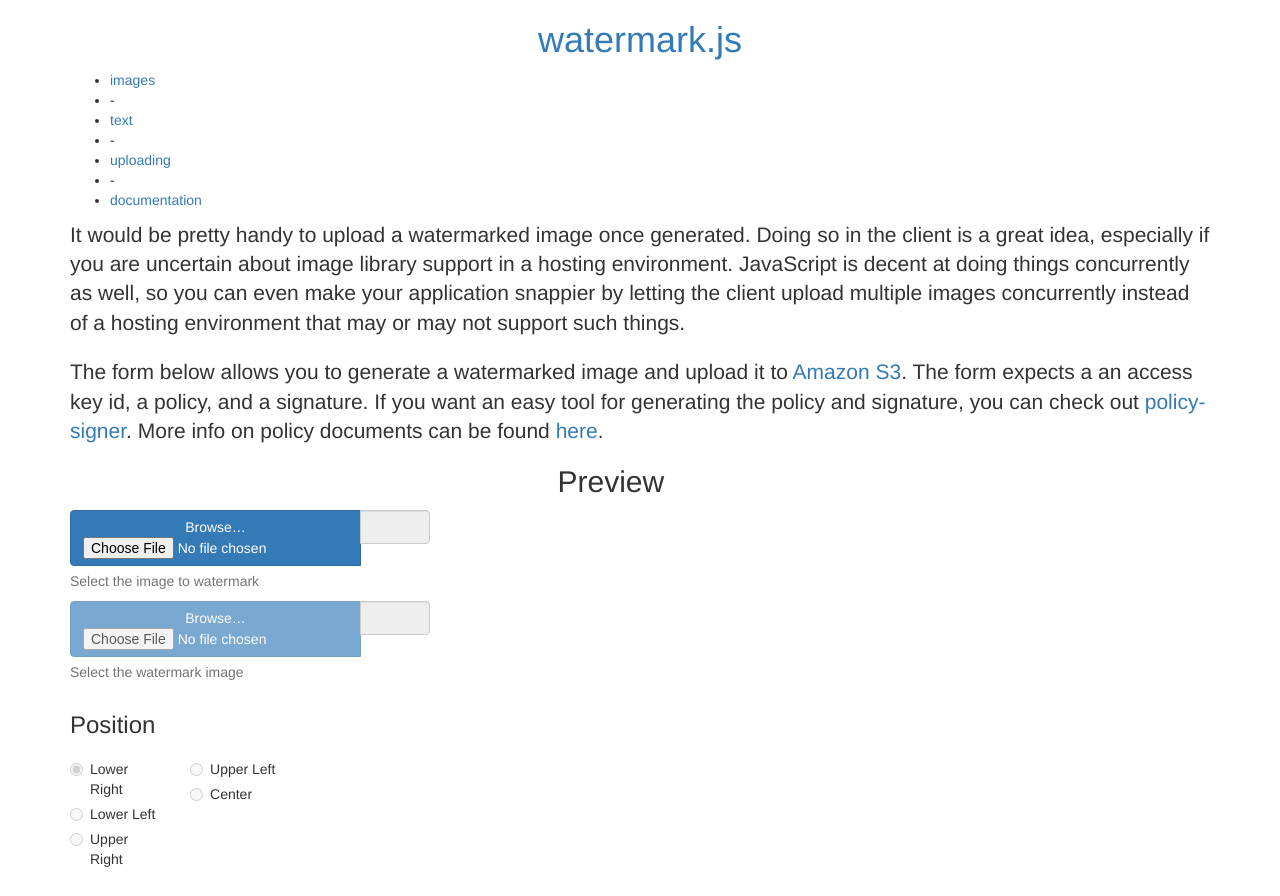
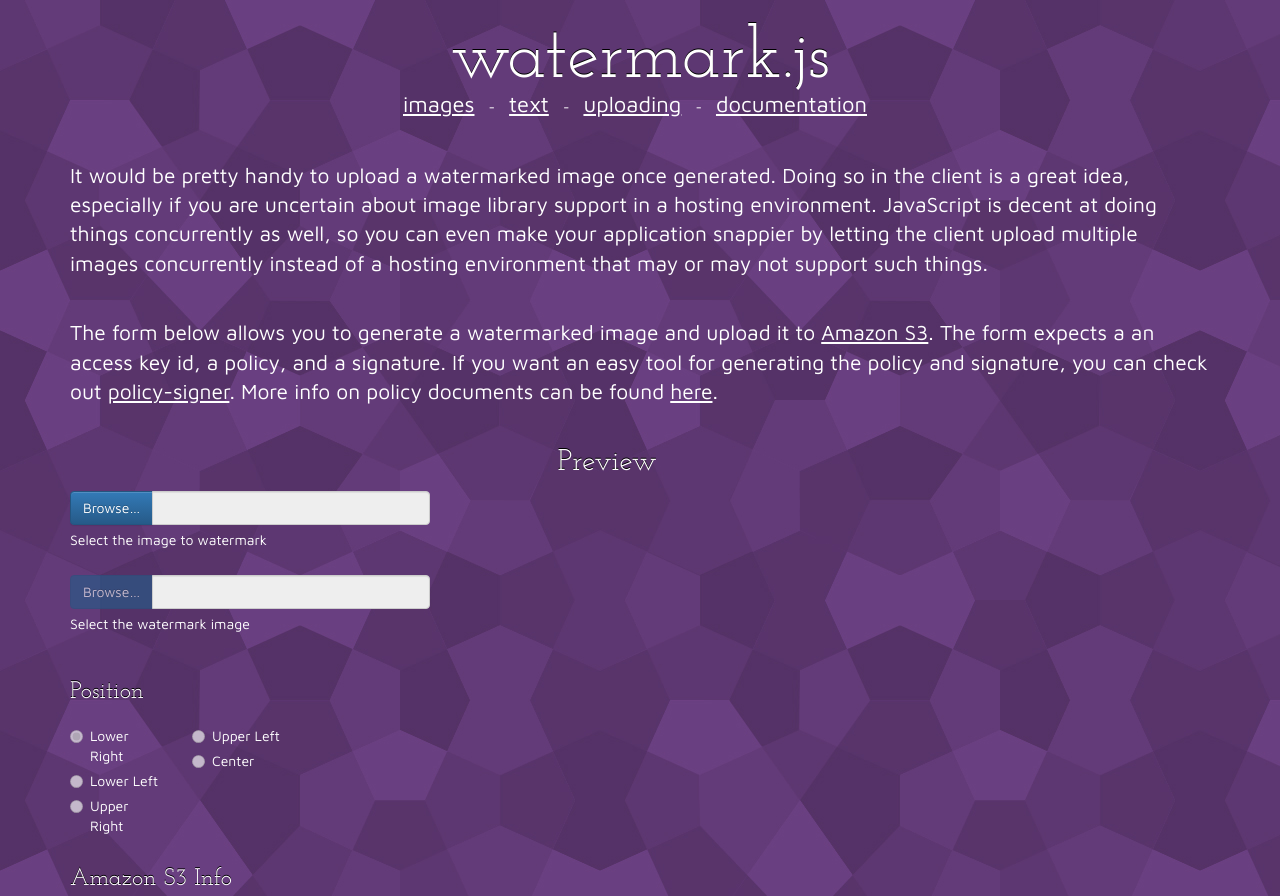
Before and after one commit to brianium/watermarkjs, a plain HTML site: page uploading.html in a window 1280 px wide. Shown: the top 896 px of the page. Drawn offline with nearby package versions, Linux system fonts and the light colour scheme; the site is published under a folder, as on GitHub Pages, so addresses that start at the root find nothing.

Commit message:
relative urls on index and uploading example

```diff
--- a/index.html
+++ b/index.html
@@ -4,12 +4,12 @@
 <head>
   <meta charset="utf-8">
   <title>watermark.js - watermarks in the browser</title>
-  <script src="/scripts/watermark-polyfill.js"></script>
+  <script src="scripts/watermark-polyfill.js"></script>
   <script src="//cdnjs.cloudflare.com/ajax/libs/highlight.js/8.5/highlight.min.js"></script>
   <link href='http://fonts.googleapis.com/css?family=Josefin+Slab|Maven+Pro' rel='stylesheet' type='text/css'>
-  <link rel="stylesheet" href="/css/bootstrap.min.css" />
-  <link rel="stylesheet" href="/css/bootstrap-theme.min.css" />
-  <link rel="stylesheet" href="/css/style.css" />
+  <link rel="stylesheet" href="css/bootstrap.min.css" />
+  <link rel="stylesheet" href="css/bootstrap-theme.min.css" />
+  <link rel="stylesheet" href="css/style.css" />
   <link rel="stylesheet" href="//cdnjs.cloudflare.com/ajax/libs/highlight.js/8.5/styles/default.min.css">
 </head>
 
--- a/uploading.html
+++ b/uploading.html
@@ -4,12 +4,12 @@
 <head>
   <meta charset="utf-8">
   <title>watermark.js - watermarks in the browser</title>
-  <script src="/scripts/watermark-polyfill.js"></script>
-  <script src="/scripts/upload.js"></script>
+  <script src="scripts/watermark-polyfill.js"></script>
+  <script src="scripts/upload.js"></script>
   <link href='http://fonts.googleapis.com/css?family=Josefin+Slab|Maven+Pro' rel='stylesheet' type='text/css'>
   <link href="https://maxcdn.bootstrapcdn.com/bootstrap/3.3.4/css/bootstrap.min.css" rel="stylesheet">
-  <link rel="stylesheet" href="/css/bootstrap-theme.min.css" />
-  <link rel="stylesheet" href="/css/style.css" />
+  <link rel="stylesheet" href="css/bootstrap-theme.min.css" />
+  <link rel="stylesheet" href="css/style.css" />
   <link rel="stylesheet" href="//cdnjs.cloudflare.com/ajax/libs/highlight.js/8.5/styles/default.min.css">
 </head>
 
@@ -19,9 +19,9 @@
     <h1 class="text-center"><a href="/">watermark.js</a></h1>
     <nav>
       <ul>
-        <li><a href="/images.html">images</a></li>
+        <li><a href="images.html">images</a></li>
         <li class="separator">-</li>
-        <li><a href="/text.html">text</a></li>
+        <li><a href="text.html">text</a></li>
         <li class="separator">-</li>
         <li><a href="#">uploading</a></li>
         <li class="separator">-</li>
```
